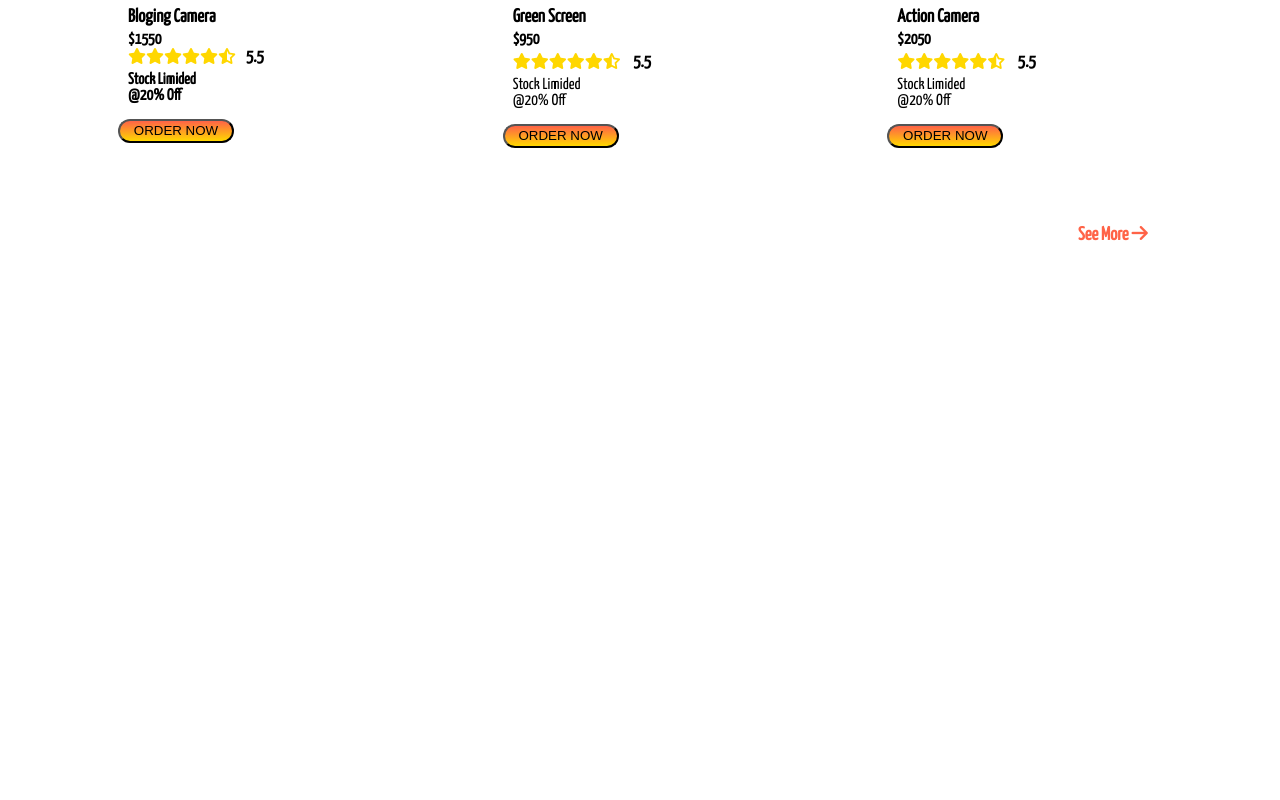
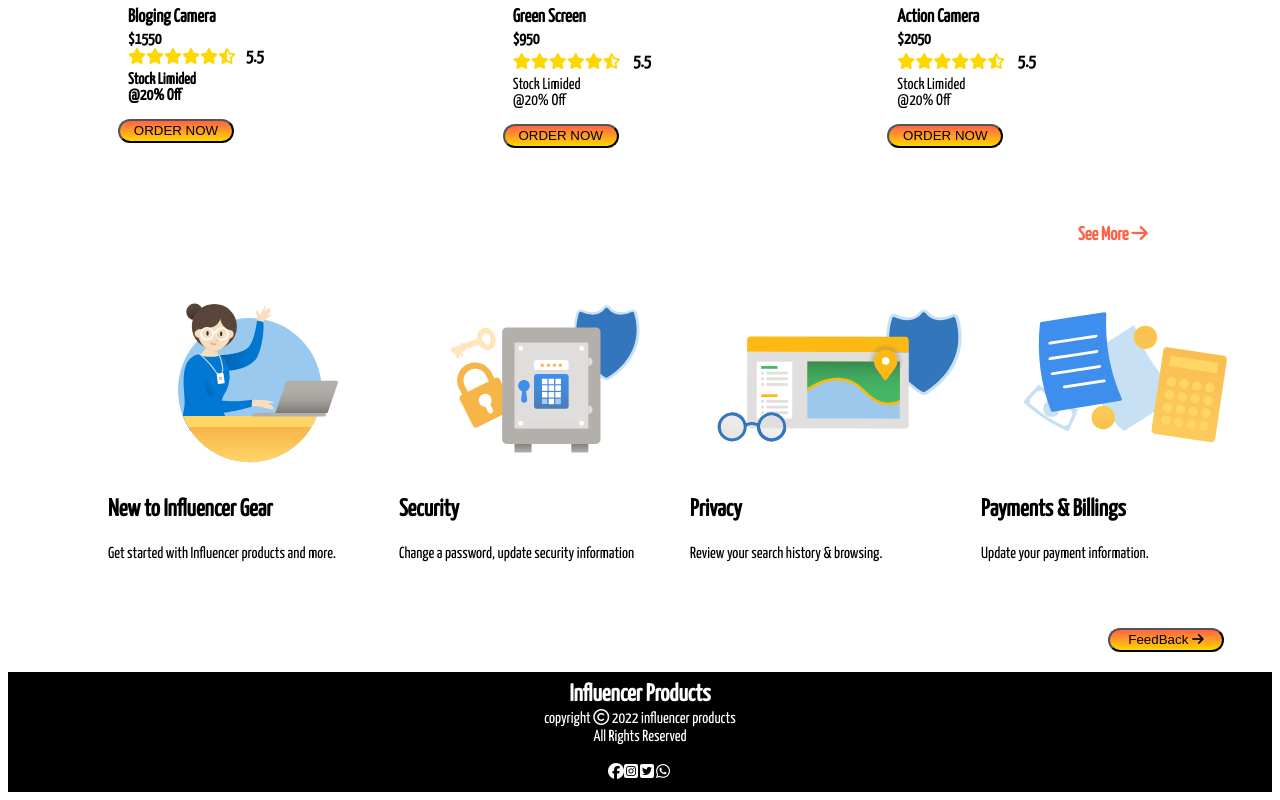
Before and after one commit to hasansharif819/influencer-gear, a plain HTML site: page index.html in a window 1280 px wide. Shown: the part 2065-2865 px from the top of the page. Before the commit the page ends 2318 px from the top, so only its background shows below. Drawn offline with Linux system fonts and the light colour scheme.

Commit message:
Footer added

```diff
--- a/index.html
+++ b/index.html
@@ -170,6 +170,47 @@
         </section>
         <h3 class="see-more">See More <i class="fas fa-arrow-right"></i></h3>
     </section>
+
+    <section class="extra-section">
+
+        <div class="extra-part">
+            <div class="common">
+                <img src="resource/pic/img1.svg" alt="">
+                <p class="paragraph2">New to Influencer Gear</p>
+                <p>Get started with Influencer products and more.</p>
+            </div>
+            <div class="common">
+                <img src="resource/pic/img2.svg" alt="">
+                <p  class="paragraph2">Security</p>
+                <p>Change a password, update security information</p>
+            </div>
+            <div class="common">
+                <img src="resource/pic/img3.svg" alt="">
+                <p class="paragraph2">Privacy</p>
+                <p>Review your search history & browsing.</p>
+            </div>
+            <div class="common">
+                <img src="resource/pic/img4.svg" alt="">
+                <p class="paragraph2">Payments & Billings</p>
+                <p>Update your payment information.</p>
+            </div>
+        </div>
+
+        <button class="feedback">FeedBack <i class="fas fa-arrow-right"></i></button>
+    </section>
+
+    <!-- footer section  start -->
+    <footer>
+        <h2 class="footerclass">Influencer Products</h2>
+        <p class="footerclass">copyright <span><i class="far fa-copyright"></i></span> 2022 influencer products</p>
+        <p class="footerclass">All Rights Reserved</p><br>
+       <div class="social-media">
+        <div><span><i class="fab fa-facebook"></i></span></div>
+        <div><span><i class="fab fa-instagram-square"></i></span></div>
+        <div><span><i class="fab fa-twitter-square"></i></span></div>
+        <div><span><i class="fab fa-whatsapp"></i></span></div>
+       </div>
+    </footer>
     </main>
     <!-- main part end -->
 </body>
--- a/styles/styles1.css
+++ b/styles/styles1.css
@@ -149,3 +149,43 @@ margin-top: 0;
 width: 220px;
 color: tomato;
 }
+
+/* extra feature section */
+.extra-part{
+    display: grid;
+    grid-template-columns: repeat(4, 1fr);
+    grid-row-gap: 5px;
+    margin-top: 50px;
+    margin-left: 100px;
+}
+.paragraph2{
+    font-weight: 700;
+    font-size: 1.5em;
+}
+.feedback{
+    margin-left: 1100px;
+    margin-top: 50px;
+    margin-bottom: 20px;
+}
+
+/* footer  */
+footer{
+    display: flex;
+    flex-direction: column;
+    justify-content: center;
+    align-items: center;
+    background-color: black;
+    color: white;
+    height: 120px;
+    width: 100%;
+}
+.footerclass{
+    margin-top: 0;
+    margin-bottom: 2px;
+}
+.social-media{
+    display: grid;
+    grid-template-columns: repeat(4, 1fr);
+    grid-row-gap: 40px;
+    margin-top: 0;
+}
```
Also changed, not shown: resource/pic/img1.svg (added), resource/pic/img2.svg (added), resource/pic/img3.svg (added), resource/pic/img4.svg (added).
